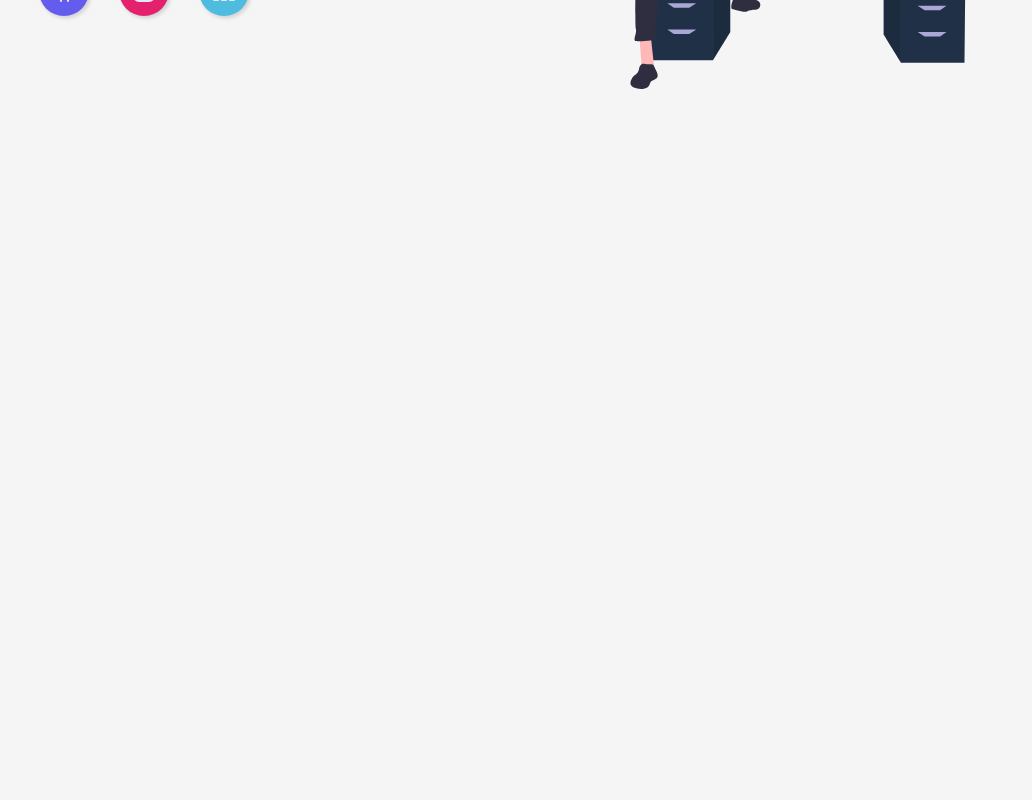
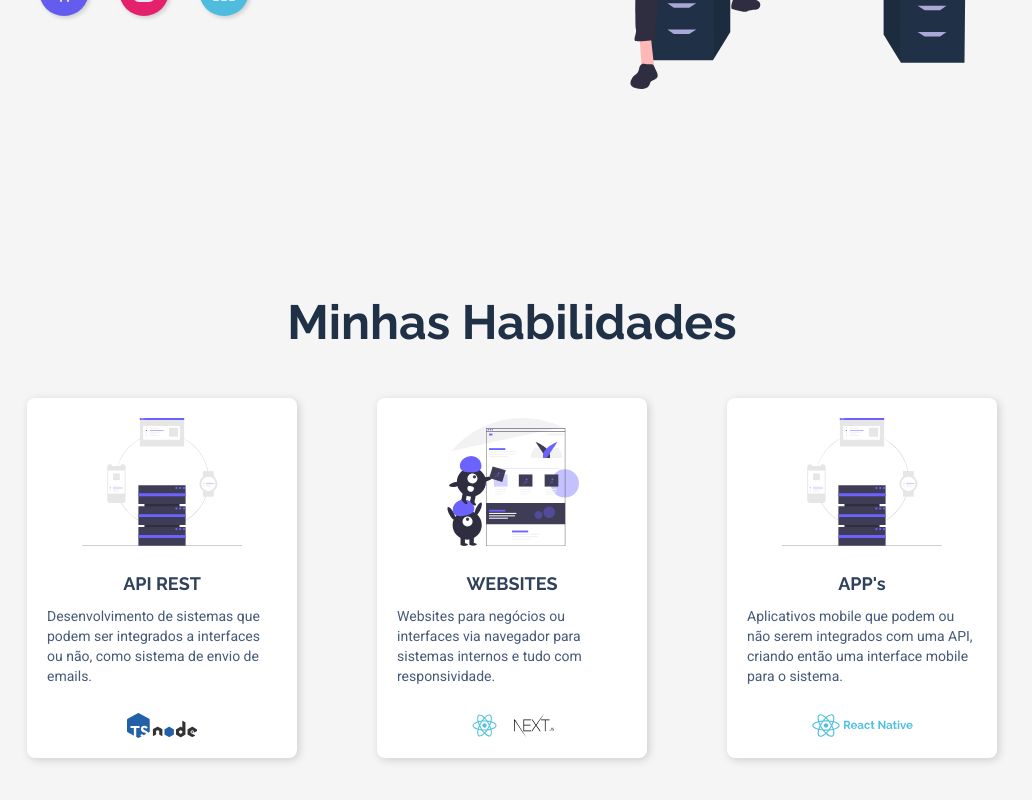
Before and after one commit to EddyPBR/eddypbr-website, a Next.js app: page / in a window 1280 px wide. Shown: the part 466-1266 px from the top of the page, without its empty margins (128-1160 px from the left). Before the commit the page ends 800 px from the top, so only its background shows below. Built offline with nearby package versions, Linux system fonts and the light colour scheme.

Commit message:
:package: Adicionando seção de skills

```diff
--- a/src/pages/home.module.scss
+++ b/src/pages/home.module.scss
@@ -64,3 +64,32 @@
     }
   }
 }
+
+.skill {
+  margin-bottom: 120px;
+
+  width: 100%;
+  max-width: 90vw;
+  margin: 0 auto;
+
+  display: flex;
+  flex-direction: column;
+  justify-content: center;
+  align-items: center;
+
+  & > h1 {
+    font-size: 3rem;
+    color: #203046;
+  }
+
+  & > div {
+    margin-top: 48px;
+    margin-bottom: 96px; // IF CREATE ANOTHER ELEMENT BELOW THIS;
+
+    display: flex;
+    flex-direction: row;
+    justify-content: center;
+    align-items: center;
+    gap: 80px;
+  }
+}
--- a/src/pages/index.tsx
+++ b/src/pages/index.tsx
@@ -1,23 +1,26 @@
 import Head from "next/head";
 
-import { FiGithub, FiInstagram, FiLinkedin } from "react-icons/fi";
-
 import SocialLinks from "../components/SocialLinks";
+import SkillCard from "../components/SkillCard";
 
 import styles from "./home.module.scss";
 
 export default function Home() {
   return (
-    <main className={styles.presentation}>
+    <>
       <Head>
         <title>Início | EddyPBR</title>
       </Head>
 
+      <main className={styles.presentation}>
         <div className={styles.content}>
           <div>
             <p>Olá, me chamo</p>
             <h1>Edvaldo Junior,</h1>
-          <h2>Sou um desenvolvedor fullstack web e mobile, este é o meu site, espero que goste!</h2>
+            <h2>
+              Sou um desenvolvedor fullstack web e mobile, este é o meu site,
+              espero que goste!
+            </h2>
 
             <SocialLinks github instagram linkedin />
           </div>
@@ -25,8 +28,17 @@ export default function Home() {
           <div>
             <img src="./assets/desenvolvedor-e-computador.svg" alt="EddyPBR" />
           </div>
-
         </div>
       </main>
+
+      <section className={styles.skill}>
+        <h1>Minhas Habilidades</h1>
+        <div>
+          <SkillCard headerImage="./assets/server-ilustration.svg" title="API REST" text="Desenvolvimento de sistemas que podem ser integrados a interfaces ou não, como sistema de envio de emails." footerImage="./assets/typescript-nodejs.svg" />
+          <SkillCard headerImage="./assets/website-ilustration.svg" title="WEBSITES" text="Websites para negócios ou interfaces via navegador para sistemas internos e tudo com responsividade." footerImage="./assets/react-nextjs.svg" />
+          <SkillCard headerImage="./assets/server-ilustration.svg" title="APP's" text="Aplicativos mobile que podem ou não serem integrados com uma API, criando então uma interface mobile para o sistema." footerImage="./assets/react-native.svg" />
+        </div>
+      </section>
+    </>
   );
 }
```
Lines whose indentation alone changed are shown as unchanged.
